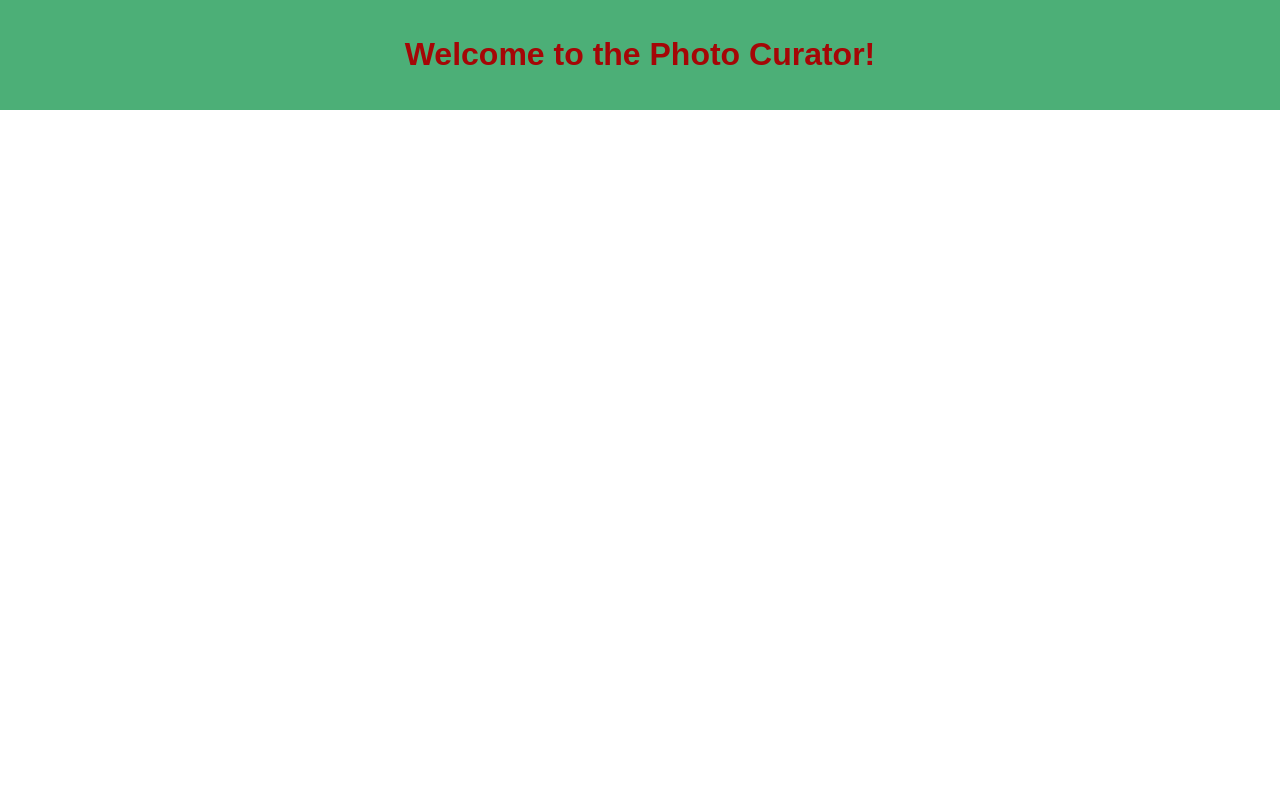
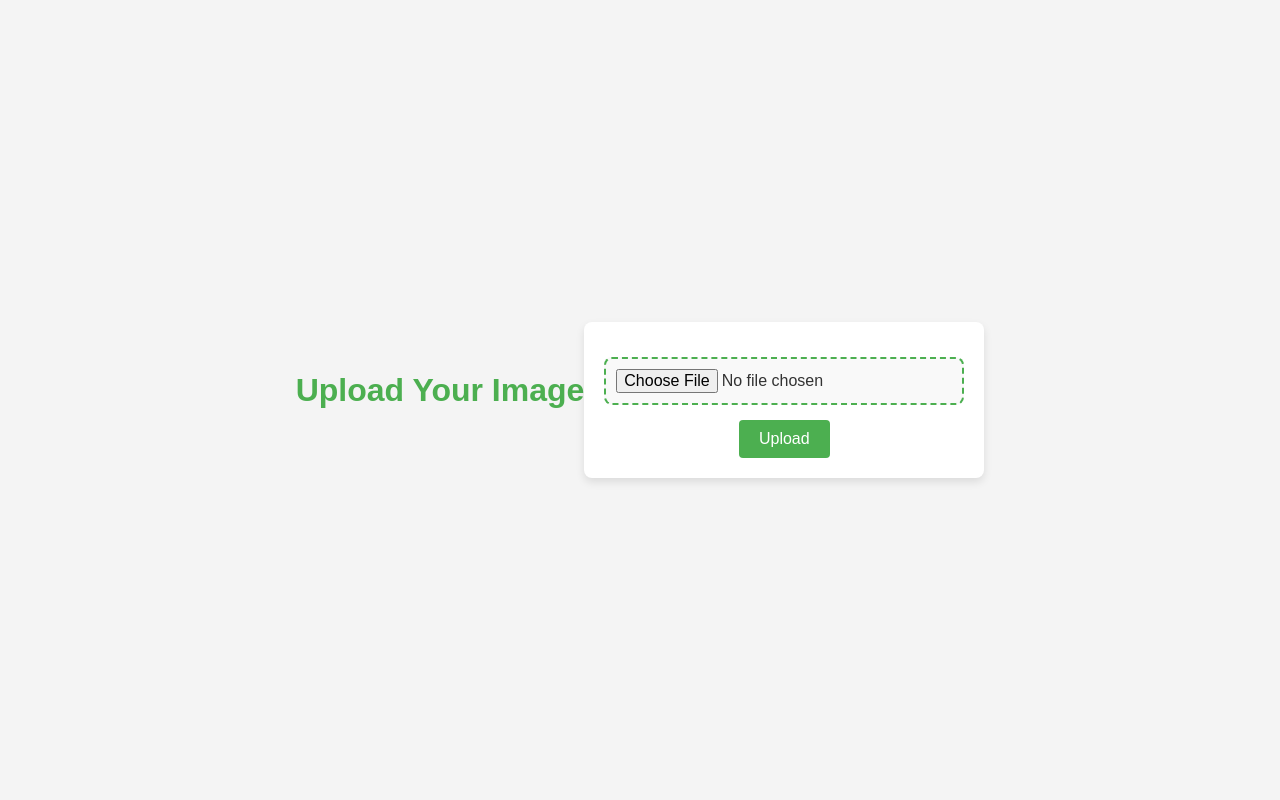
Before and after one commit to msami3/PhotoCurator, a Flask app: page / in a window 1280 px wide. Run offline with Flask 3, Linux system fonts and the light colour scheme.

Commit message:
Frontend updates

```diff
--- a/frontend/static/style.css
+++ b/frontend/static/style.css
@@ -1,16 +1,79 @@
-body {
-    font-family: Arial, sans-serif;
+/* Reset some basic styles */
+* {
     margin: 0;
     padding: 0;
+    box-sizing: border-box;
 }
 
-header {
-    background-color: #4caf77; /* Green */
-    color: rgb(119, 11, 11);
-    padding: 15px;
-    text-align: center;
+body {
+    font-family: 'Arial', sans-serif;
+    background-color: #f4f4f4;
+    display: flex;
+    justify-content: center;
+    align-items: center;
+    height: 100vh;
+    color: #333;
 }
 
 h1 {
-    color: rgb(165, 6, 6); /* Add color to header text */
+    margin-bottom: 20px;
+    color: #4CAF50;
+    font-size: 2em;
 }
+
+form {
+    background: #fff;
+    padding: 20px;
+    border-radius: 8px;
+    box-shadow: 0 4px 8px rgba(0, 0, 0, 0.1);
+    text-align: center;
+    width: 100%;
+    max-width: 400px;
+}
+
+input[type="file"] {
+    margin: 15px 0;
+    padding: 10px;
+    border: 2px dashed #4CAF50;
+    border-radius: 8px;
+    font-size: 1em;
+    width: 100%;
+    background-color: #f9f9f9;
+    cursor: pointer;
+    outline: none;
+}
+
+button {
+    background-color: #4CAF50;
+    color: white;
+    border: none;
+    padding: 10px 20px;
+    border-radius: 4px;
+    font-size: 1em;
+    cursor: pointer;
+    transition: background-color 0.3s ease;
+}
+
+button:hover {
+    background-color: #45a049;
+}
+
+#responseMessage {
+    margin-top: 20px;
+    font-size: 1.1em;
+    color: #333;
+}
+
+@media (max-width: 600px) {
+    h1 {
+        font-size: 1.5em;
+    }
+
+    form {
+        padding: 15px;
+    }
+
+    button {
+        width: 100%;
+    }
+}
--- a/frontend/templates/index.html
+++ b/frontend/templates/index.html
@@ -3,13 +3,33 @@
 <head>
     <meta charset="UTF-8">
     <meta name="viewport" content="width=device-width, initial-scale=1.0">
-    <title>Photo Curator</title>
+    <title>Image Categorizer</title>
     <link rel="stylesheet" href="{{ url_for('static', filename='style.css') }}">
 </head>
 <body>
-    <header>
-        <h1>Welcome to the Photo Curator!</h1>
-    </header>
-    <!-- Rest of your HTML -->
+    <h1>Upload Your Image</h1>
+    <form id="uploadForm" enctype="multipart/form-data">
+        <input type="file" name="file" id="fileInput">
+        <button type="submit">Upload</button>
+    </form>
+
+    <p id="responseMessage"></p>
+
+    <script>
+        document.getElementById('uploadForm').onsubmit = async function(event) {
+            event.preventDefault();
+            let fileInput = document.getElementById('fileInput');
+            let formData = new FormData();
+            formData.append('file', fileInput.files[0]);
+
+            let response = await fetch('http://localhost:5000/upload', {
+                method: 'POST',
+                body: formData
+            });
+
+            let result = await response.json();
+            document.getElementById('responseMessage').innerText = result.result;
+        }
+    </script>
 </body>
 </html>
```
